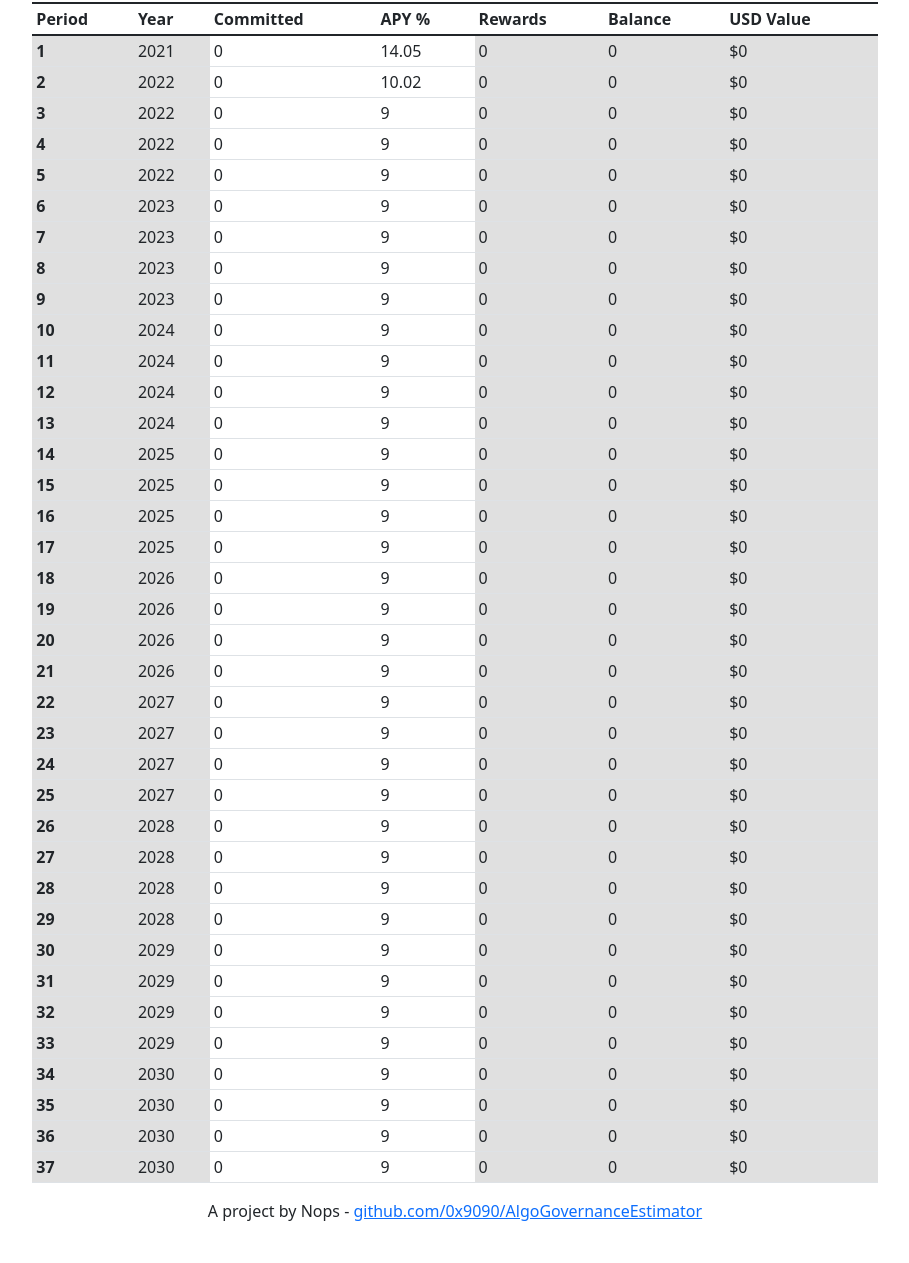
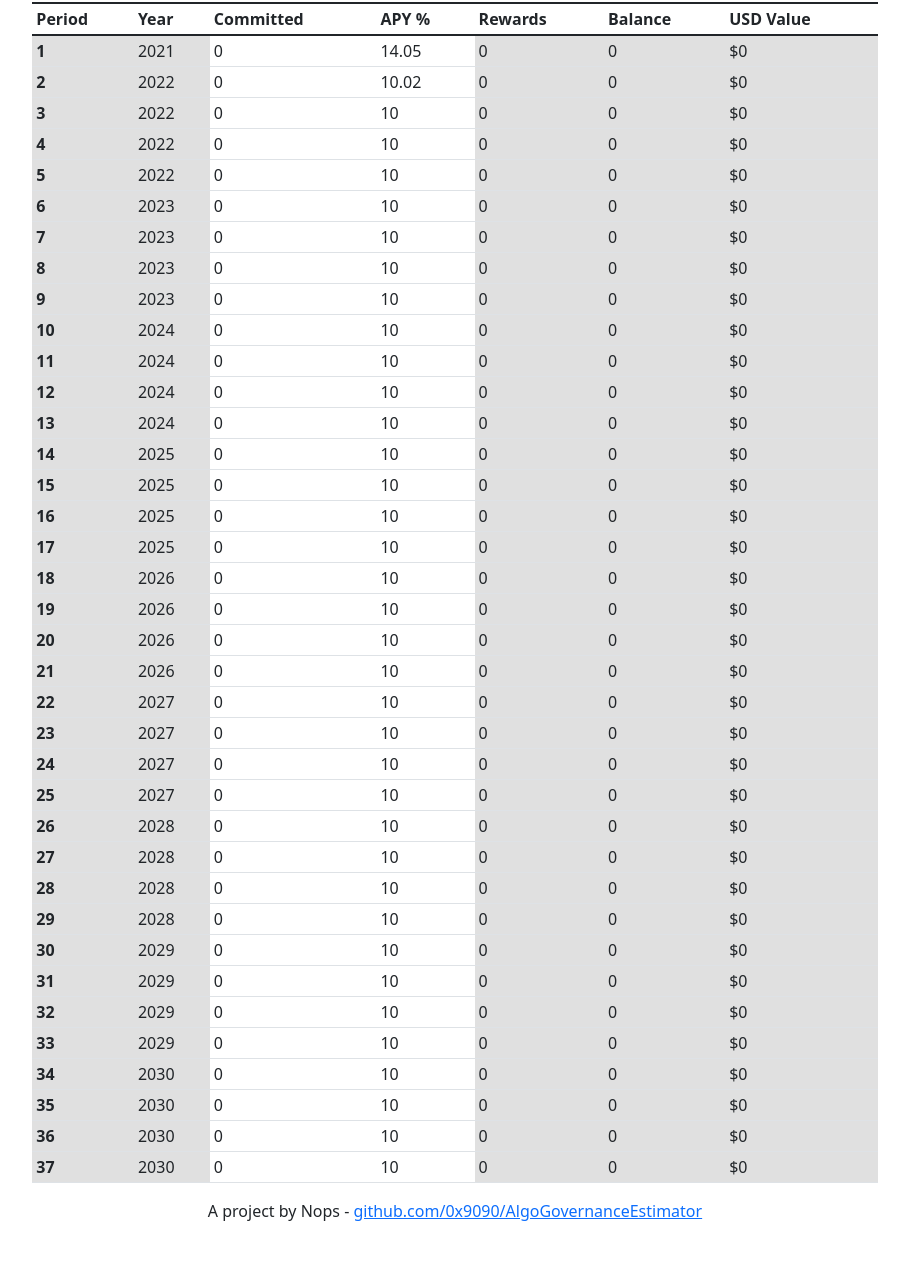
Before and after one commit to 0x9090/AlgoGovernanceEstimator, a plain HTML site: page index.html in a window 1280 px wide. Shown: the part 152-1415 px from the top of the page, without its empty margins (185-1094 px from the left). Drawn offline with nearby package versions, Linux system fonts and the light colour scheme.

Commit message:
updating current APY

```diff
--- a/index.html
+++ b/index.html
@@ -41,41 +41,41 @@
         <tbody>
           <tr><th scope="row">1</th><td>2021</td><td contenteditable>0</td><td contenteditable>14.05</td><td>0</td><td>0</td><td>$0</td></tr>
           <tr><th scope="row">2</th><td>2022</td><td contenteditable>0</td><td contenteditable>10.02</td><td>0</td><td>0</td><td>$0</td></tr>
-          <tr><th scope="row">3</th><td>2022</td><td contenteditable>0</td><td contenteditable>9</td><td>0</td><td>0</td><td>$0</td></tr>
-          <tr><th scope="row">4</th><td>2022</td><td contenteditable>0</td><td contenteditable>9</td><td>0</td><td>0</td><td>$0</td></tr>
-          <tr><th scope="row">5</th><td>2022</td><td contenteditable>0</td><td contenteditable>9</td><td>0</td><td>0</td><td>$0</td></tr>
-          <tr><th scope="row">6</th><td>2023</td><td contenteditable>0</td><td contenteditable>9</td><td>0</td><td>0</td><td>$0</td></tr>
-          <tr><th scope="row">7</th><td>2023</td><td contenteditable>0</td><td contenteditable>9</td><td>0</td><td>0</td><td>$0</td></tr>
-          <tr><th scope="row">8</th><td>2023</td><td contenteditable>0</td><td contenteditable>9</td><td>0</td><td>0</td><td>$0</td></tr>
-          <tr><th scope="row">9</th><td>2023</td><td contenteditable>0</td><td contenteditable>9</td><td>0</td><td>0</td><td>$0</td></tr>
-          <tr><th scope="row">10</th><td>2024</td><td contenteditable>0</td><td contenteditable>9</td><td>0</td><td>0</td><td>$0</td></tr>
-          <tr><th scope="row">11</th><td>2024</td><td contenteditable>0</td><td contenteditable>9</td><td>0</td><td>0</td><td>$0</td></tr>
-          <tr><th scope="row">12</th><td>2024</td><td contenteditable>0</td><td contenteditable>9</td><td>0</td><td>0</td><td>$0</td></tr>
-          <tr><th scope="row">13</th><td>2024</td><td contenteditable>0</td><td contenteditable>9</td><td>0</td><td>0</td><td>$0</td></tr>
-          <tr><th scope="row">14</th><td>2025</td><td contenteditable>0</td><td contenteditable>9</td><td>0</td><td>0</td><td>$0</td></tr>
-          <tr><th scope="row">15</th><td>2025</td><td contenteditable>0</td><td contenteditable>9</td><td>0</td><td>0</td><td>$0</td></tr>
-          <tr><th scope="row">16</th><td>2025</td><td contenteditable>0</td><td contenteditable>9</td><td>0</td><td>0</td><td>$0</td></tr>
-          <tr><th scope="row">17</th><td>2025</td><td contenteditable>0</td><td contenteditable>9</td><td>0</td><td>0</td><td>$0</td></tr>
-          <tr><th scope="row">18</th><td>2026</td><td contenteditable>0</td><td contenteditable>9</td><td>0</td><td>0</td><td>$0</td></tr>
-          <tr><th scope="row">19</th><td>2026</td><td contenteditable>0</td><td contenteditable>9</td><td>0</td><td>0</td><td>$0</td></tr>
-          <tr><th scope="row">20</th><td>2026</td><td contenteditable>0</td><td contenteditable>9</td><td>0</td><td>0</td><td>$0</td></tr>
-          <tr><th scope="row">21</th><td>2026</td><td contenteditable>0</td><td contenteditable>9</td><td>0</td><td>0</td><td>$0</td></tr>
-          <tr><th scope="row">22</th><td>2027</td><td contenteditable>0</td><td contenteditable>9</td><td>0</td><td>0</td><td>$0</td></tr>
-          <tr><th scope="row">23</th><td>2027</td><td contenteditable>0</td><td contenteditable>9</td><td>0</td><td>0</td><td>$0</td></tr>
-          <tr><th scope="row">24</th><td>2027</td><td contenteditable>0</td><td contenteditable>9</td><td>0</td><td>0</td><td>$0</td></tr>
-          <tr><th scope="row">25</th><td>2027</td><td contenteditable>0</td><td contenteditable>9</td><td>0</td><td>0</td><td>$0</td></tr>
-          <tr><th scope="row">26</th><td>2028</td><td contenteditable>0</td><td contenteditable>9</td><td>0</td><td>0</td><td>$0</td></tr>
-          <tr><th scope="row">27</th><td>2028</td><td contenteditable>0</td><td contenteditable>9</td><td>0</td><td>0</td><td>$0</td></tr>
-          <tr><th scope="row">28</th><td>2028</td><td contenteditable>0</td><td contenteditable>9</td><td>0</td><td>0</td><td>$0</td></tr>
-          <tr><th scope="row">29</th><td>2028</td><td contenteditable>0</td><td contenteditable>9</td><td>0</td><td>0</td><td>$0</td></tr>
-          <tr><th scope="row">30</th><td>2029</td><td contenteditable>0</td><td contenteditable>9</td><td>0</td><td>0</td><td>$0</td></tr>
-          <tr><th scope="row">31</th><td>2029</td><td contenteditable>0</td><td contenteditable>9</td><td>0</td><td>0</td><td>$0</td></tr>
-          <tr><th scope="row">32</th><td>2029</td><td contenteditable>0</td><td contenteditable>9</td><td>0</td><td>0</td><td>$0</td></tr>
-          <tr><th scope="row">33</th><td>2029</td><td contenteditable>0</td><td contenteditable>9</td><td>0</td><td>0</td><td>$0</td></tr>
-          <tr><th scope="row">34</th><td>2030</td><td contenteditable>0</td><td contenteditable>9</td><td>0</td><td>0</td><td>$0</td></tr>
-          <tr><th scope="row">35</th><td>2030</td><td contenteditable>0</td><td contenteditable>9</td><td>0</td><td>0</td><td>$0</td></tr>
-          <tr><th scope="row">36</th><td>2030</td><td contenteditable>0</td><td contenteditable>9</td><td>0</td><td>0</td><td>$0</td></tr>
-          <tr><th scope="row">37</th><td>2030</td><td contenteditable>0</td><td contenteditable>9</td><td>0</td><td>0</td><td>$0</td></tr>
+          <tr><th scope="row">3</th><td>2022</td><td contenteditable>0</td><td contenteditable>10</td><td>0</td><td>0</td><td>$0</td></tr>
+          <tr><th scope="row">4</th><td>2022</td><td contenteditable>0</td><td contenteditable>10</td><td>0</td><td>0</td><td>$0</td></tr>
+          <tr><th scope="row">5</th><td>2022</td><td contenteditable>0</td><td contenteditable>10</td><td>0</td><td>0</td><td>$0</td></tr>
+          <tr><th scope="row">6</th><td>2023</td><td contenteditable>0</td><td contenteditable>10</td><td>0</td><td>0</td><td>$0</td></tr>
+          <tr><th scope="row">7</th><td>2023</td><td contenteditable>0</td><td contenteditable>10</td><td>0</td><td>0</td><td>$0</td></tr>
+          <tr><th scope="row">8</th><td>2023</td><td contenteditable>0</td><td contenteditable>10</td><td>0</td><td>0</td><td>$0</td></tr>
+          <tr><th scope="row">9</th><td>2023</td><td contenteditable>0</td><td contenteditable>10</td><td>0</td><td>0</td><td>$0</td></tr>
+          <tr><th scope="row">10</th><td>2024</td><td contenteditable>0</td><td contenteditable>10</td><td>0</td><td>0</td><td>$0</td></tr>
+          <tr><th scope="row">11</th><td>2024</td><td contenteditable>0</td><td contenteditable>10</td><td>0</td><td>0</td><td>$0</td></tr>
+          <tr><th scope="row">12</th><td>2024</td><td contenteditable>0</td><td contenteditable>10</td><td>0</td><td>0</td><td>$0</td></tr>
+          <tr><th scope="row">13</th><td>2024</td><td contenteditable>0</td><td contenteditable>10</td><td>0</td><td>0</td><td>$0</td></tr>
+          <tr><th scope="row">14</th><td>2025</td><td contenteditable>0</td><td contenteditable>10</td><td>0</td><td>0</td><td>$0</td></tr>
+          <tr><th scope="row">15</th><td>2025</td><td contenteditable>0</td><td contenteditable>10</td><td>0</td><td>0</td><td>$0</td></tr>
+          <tr><th scope="row">16</th><td>2025</td><td contenteditable>0</td><td contenteditable>10</td><td>0</td><td>0</td><td>$0</td></tr>
+          <tr><th scope="row">17</th><td>2025</td><td contenteditable>0</td><td contenteditable>10</td><td>0</td><td>0</td><td>$0</td></tr>
+          <tr><th scope="row">18</th><td>2026</td><td contenteditable>0</td><td contenteditable>10</td><td>0</td><td>0</td><td>$0</td></tr>
+          <tr><th scope="row">19</th><td>2026</td><td contenteditable>0</td><td contenteditable>10</td><td>0</td><td>0</td><td>$0</td></tr>
+          <tr><th scope="row">20</th><td>2026</td><td contenteditable>0</td><td contenteditable>10</td><td>0</td><td>0</td><td>$0</td></tr>
+          <tr><th scope="row">21</th><td>2026</td><td contenteditable>0</td><td contenteditable>10</td><td>0</td><td>0</td><td>$0</td></tr>
+          <tr><th scope="row">22</th><td>2027</td><td contenteditable>0</td><td contenteditable>10</td><td>0</td><td>0</td><td>$0</td></tr>
+          <tr><th scope="row">23</th><td>2027</td><td contenteditable>0</td><td contenteditable>10</td><td>0</td><td>0</td><td>$0</td></tr>
+          <tr><th scope="row">24</th><td>2027</td><td contenteditable>0</td><td contenteditable>10</td><td>0</td><td>0</td><td>$0</td></tr>
+          <tr><th scope="row">25</th><td>2027</td><td contenteditable>0</td><td contenteditable>10</td><td>0</td><td>0</td><td>$0</td></tr>
+          <tr><th scope="row">26</th><td>2028</td><td contenteditable>0</td><td contenteditable>10</td><td>0</td><td>0</td><td>$0</td></tr>
+          <tr><th scope="row">27</th><td>2028</td><td contenteditable>0</td><td contenteditable>10</td><td>0</td><td>0</td><td>$0</td></tr>
+          <tr><th scope="row">28</th><td>2028</td><td contenteditable>0</td><td contenteditable>10</td><td>0</td><td>0</td><td>$0</td></tr>
+          <tr><th scope="row">29</th><td>2028</td><td contenteditable>0</td><td contenteditable>10</td><td>0</td><td>0</td><td>$0</td></tr>
+          <tr><th scope="row">30</th><td>2029</td><td contenteditable>0</td><td contenteditable>10</td><td>0</td><td>0</td><td>$0</td></tr>
+          <tr><th scope="row">31</th><td>2029</td><td contenteditable>0</td><td contenteditable>10</td><td>0</td><td>0</td><td>$0</td></tr>
+          <tr><th scope="row">32</th><td>2029</td><td contenteditable>0</td><td contenteditable>10</td><td>0</td><td>0</td><td>$0</td></tr>
+          <tr><th scope="row">33</th><td>2029</td><td contenteditable>0</td><td contenteditable>10</td><td>0</td><td>0</td><td>$0</td></tr>
+          <tr><th scope="row">34</th><td>2030</td><td contenteditable>0</td><td contenteditable>10</td><td>0</td><td>0</td><td>$0</td></tr>
+          <tr><th scope="row">35</th><td>2030</td><td contenteditable>0</td><td contenteditable>10</td><td>0</td><td>0</td><td>$0</td></tr>
+          <tr><th scope="row">36</th><td>2030</td><td contenteditable>0</td><td contenteditable>10</td><td>0</td><td>0</td><td>$0</td></tr>
+          <tr><th scope="row">37</th><td>2030</td><td contenteditable>0</td><td contenteditable>10</td><td>0</td><td>0</td><td>$0</td></tr>
         </tbody>
       </table>
     </div>
--- a/index.js
+++ b/index.js
@@ -48,7 +48,7 @@ function resetPrices() {
     setRow(1, "14.05");
     setRow(2, "10.02");
     for (let i = 3; i < table.rows.length; i++) {
-        setRow(i, "9");
+        setRow(i, "10");
     }
 }
 
```
